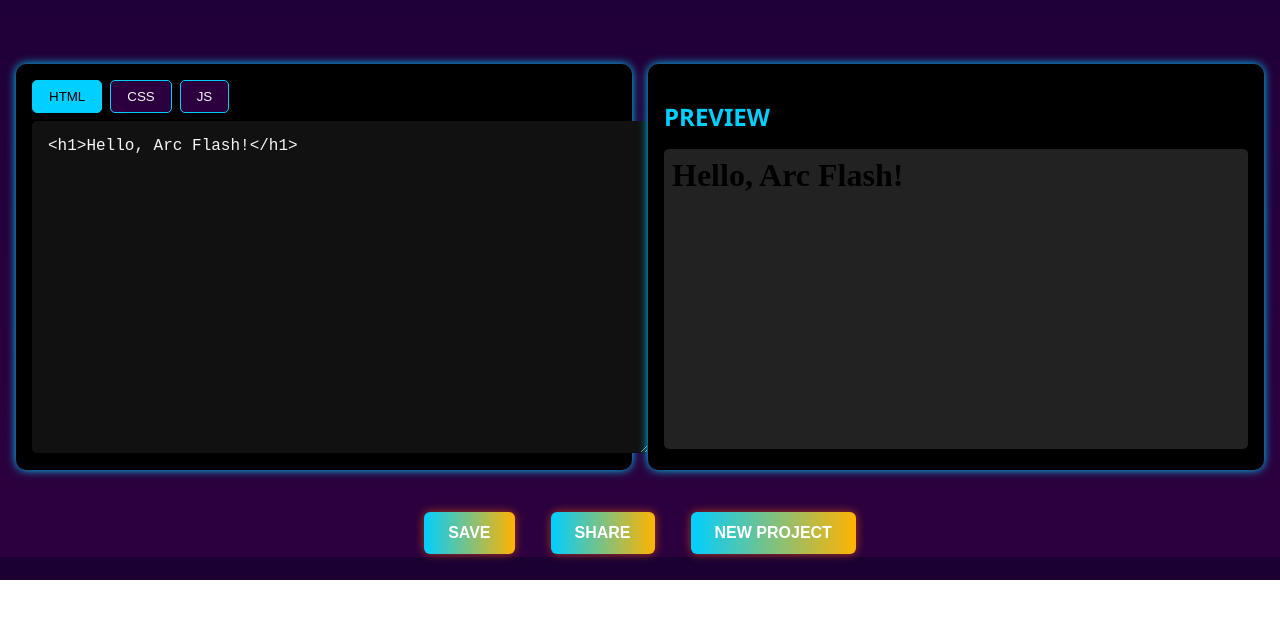
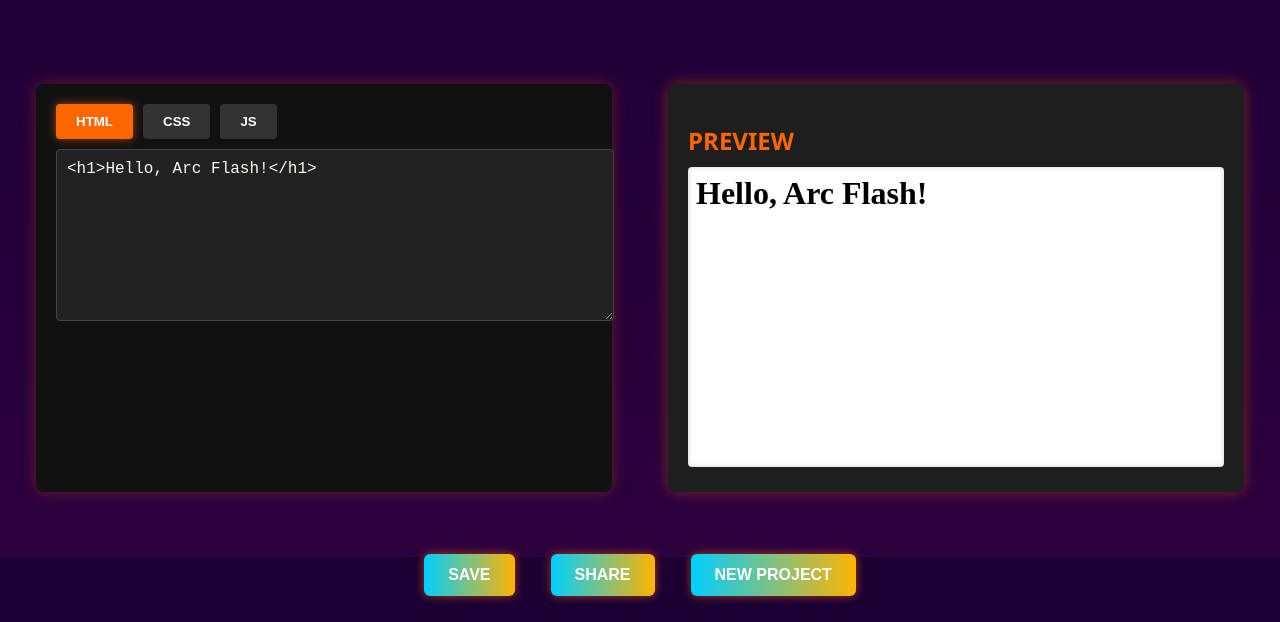
Before and after one commit to Havenslist/Arch-Flash-IDE, a plain HTML site: page index.html in a window 1280 px wide. Shown: the part 243-865 px from the top of the page. Before the commit the page ends 823 px from the top, so only its background shows below. Drawn offline with Linux system fonts and the light colour scheme.

Commit message:
Update style.css

```diff
--- a/style.css
+++ b/style.css
@@ -198,3 +198,80 @@ button.action:active::after {
   opacity: 1;
   transition: 0s;
 }
+/* Preview pane styling */
+#preview {
+  background-color: #1e1e1e;
+  color: white;
+  padding: 20px;
+  border-radius: 8px;
+  margin: 20px;
+  box-shadow: 0 0 15px rgba(255, 102, 0, 0.4);
+}
+
+#preview h2 {
+  color: #ff6600;
+  font-family: 'Segoe UI', sans-serif;
+  margin-bottom: 10px;
+}
+
+#live-preview {
+  width: 100%;
+  height: 300px;
+  border: none;
+  background-color: white;
+  border-radius: 4px;
+  box-shadow: inset 0 0 5px rgba(0,0,0,0.2);
+}
+
+/* Code editor styling */
+#editor {
+  background-color: #111;
+  padding: 20px;
+  border-radius: 8px;
+  margin: 20px;
+  box-shadow: 0 0 15px rgba(255, 102, 0, 0.3);
+}
+
+.code-area {
+  width: 100%;
+  height: 150px;
+  margin-top: 10px;
+  background-color: #222;
+  color: #f8f8f2;
+  font-family: 'Courier New', monospace;
+  border: 1px solid #444;
+  border-radius: 4px;
+  padding: 10px;
+  display: none;
+}
+
+.code-area.active {
+  display: block;
+}
+
+/* Tab styling */
+.tabs {
+  display: flex;
+  gap: 10px;
+}
+
+.tab {
+  background-color: #333;
+  color: white;
+  border: none;
+  padding: 10px 20px;
+  border-radius: 4px;
+  cursor: pointer;
+  font-weight: bold;
+  transition: background-color 0.3s ease;
+}
+
+.tab:hover {
+  background-color: #444;
+}
+
+.tab.active {
+  background-color: #ff6600;
+  color: white;
+  box-shadow: 0 0 10px rgba(255, 102, 0, 0.6);
+}
```
